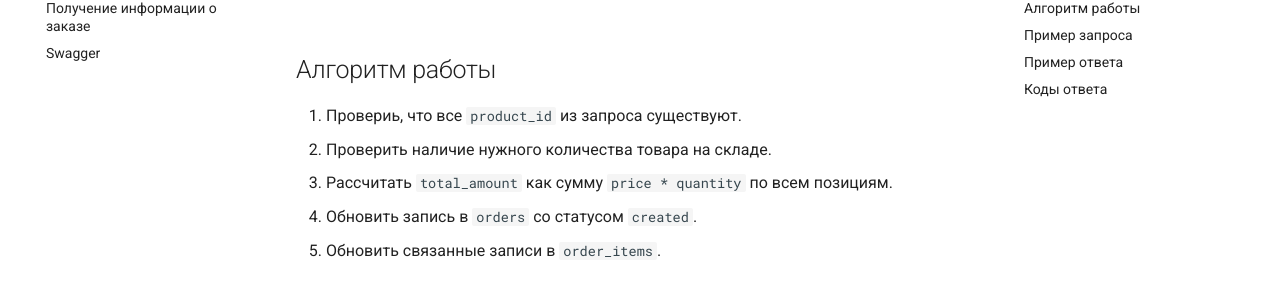
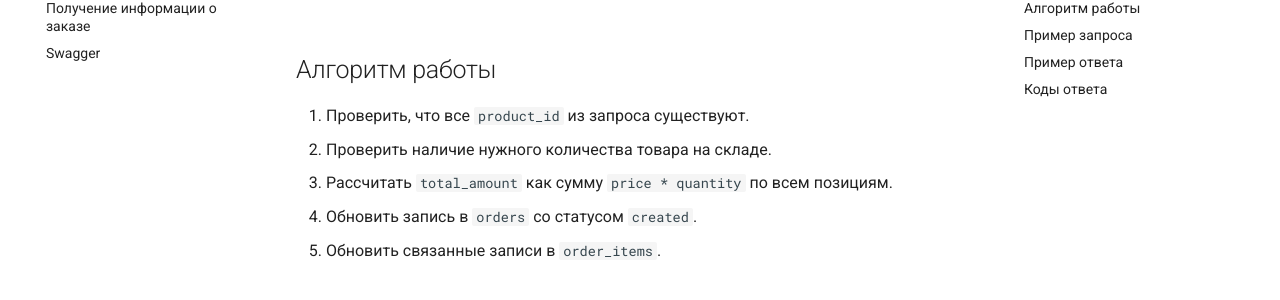
Before and after one commit to reaperxu/documentation, an MkDocs documentation site: the page built from docs/backend/update-order.md, in a window 1280 px wide and 900 px high, scrolled down 473 px. Shown: the part 154-454 px from the top of the window. Built offline with MkDocs 1.6.1 and Material for MkDocs 9.7.7, drawn with Linux system fonts in a browser that asks for light colours; comment, search, counter and statistics services are not loaded.

Commit message:
update for linter

```diff
--- a/docs/backend/update-order.md
+++ b/docs/backend/update-order.md
@@ -15,7 +15,7 @@
 
 ## Алгоритм работы
 
-1. Провериь, что все `product_id` из запроса существуют.
+1. Проверить, что все `product_id` из запроса существуют.
 2. Проверить наличие нужного количества товара на складе.
 3. Рассчитать `total_amount` как сумму `price * quantity` по всем позициям.
 4. Обновить запись в `orders` со статусом `created`.
```
Also changed, not shown: 1 other file.
